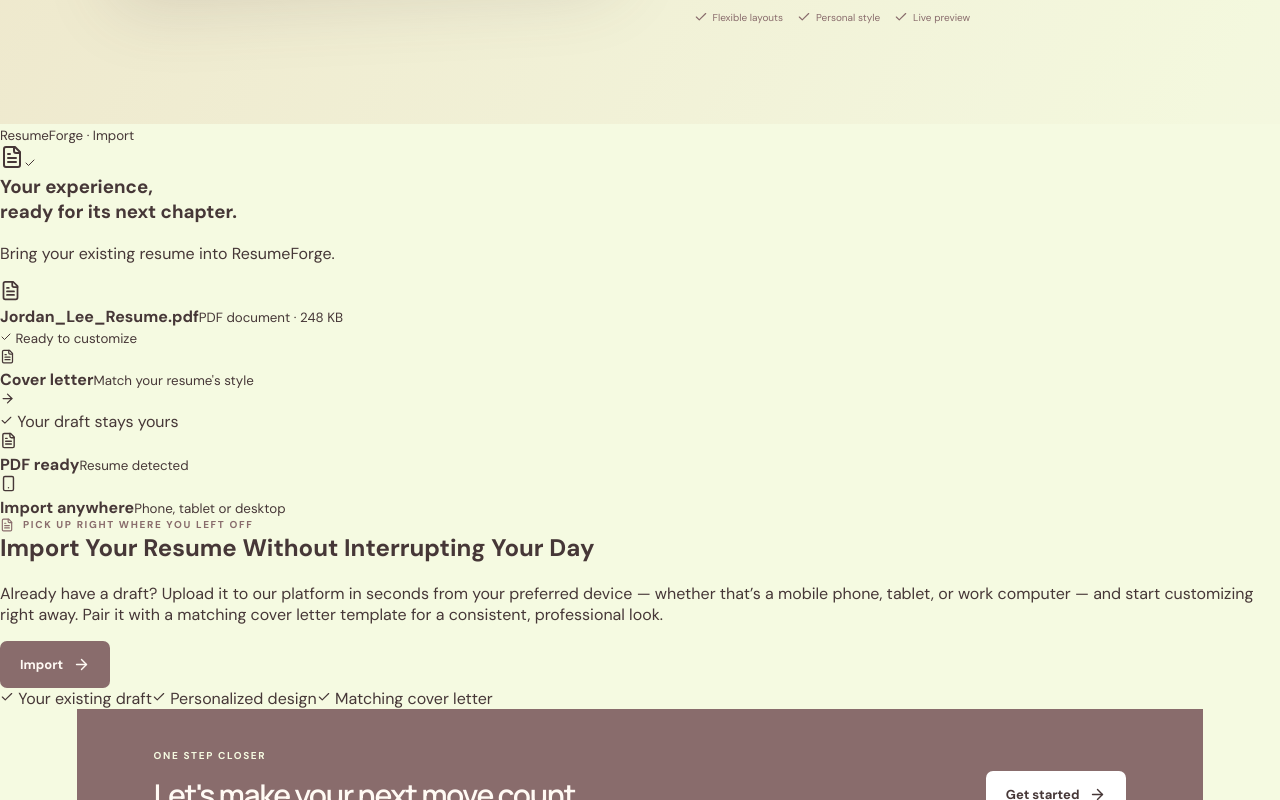
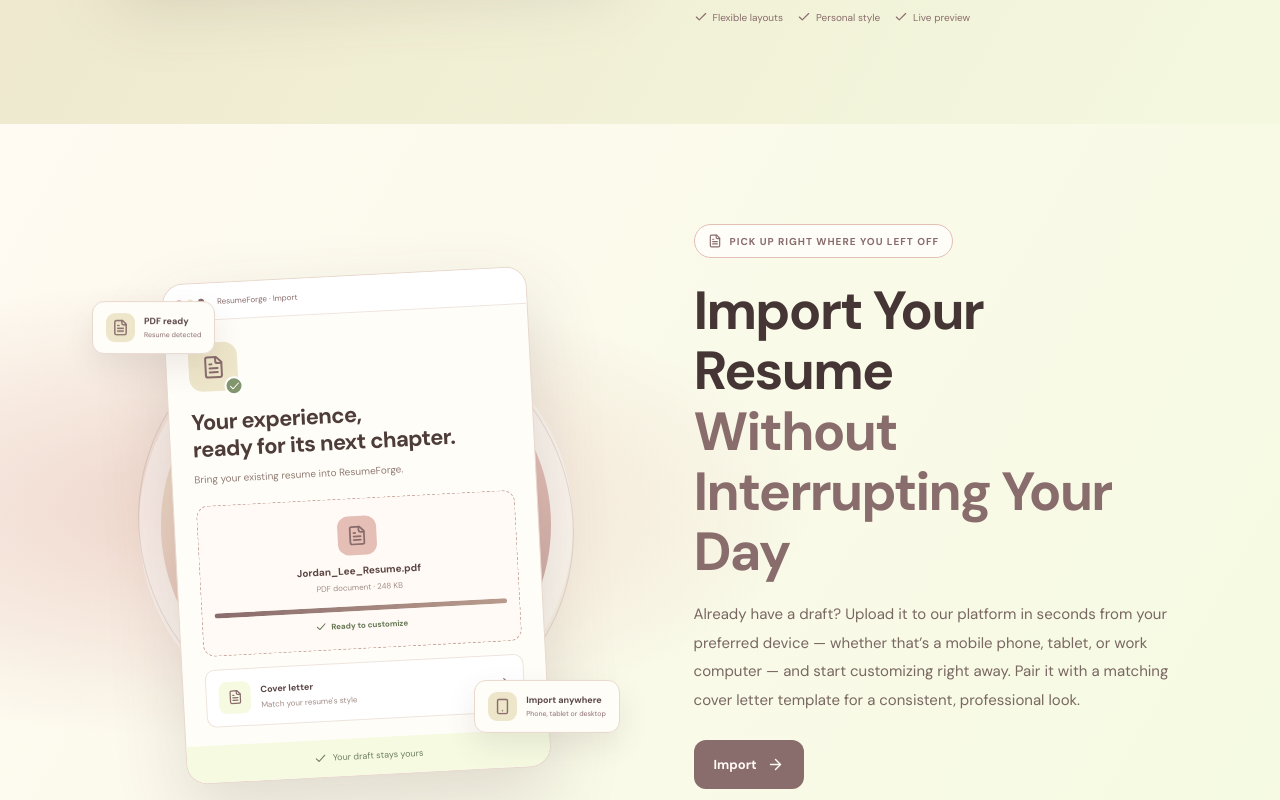
Before and after one commit to imsomya22092005-bot/Resumeforge, a React (Vite) app in the folder frontend/: page / in a window 1280 px wide. Shown: the part 5980-6780 px from the top of the page. Built offline with nearby package versions, Linux system fonts and the light colour scheme.

Commit message:
Style import resume section with animated upload illustration

```diff
--- a/frontend/src/style.css
+++ b/frontend/src/style.css
@@ -387,3 +387,46 @@ body{background:#F5FAE1;color:#463737}
 @media(max-width:900px){.customize-section{padding:75px 6%;gap:30px}.customize-visual{min-height:435px}.customize-editor-content{grid-template-columns:125px minmax(0,1fr);gap:9px}.customize-controls{padding:10px 7px}}
 @media(max-width:650px){.customize-section{grid-template-columns:1fr;padding:56px 6% 60px;gap:22px}.customize-visual{min-height:400px;order:0}.customize-copy{order:1}.customize-copy h2{font-size:36px;letter-spacing:-1px}.customize-copy>p{font-size:14px}.customize-editor-card{transform:none}.customize-editor-content{grid-template-columns:112px minmax(0,1fr);gap:8px;padding:9px}.customize-paper-head{padding:13px 9px}.customize-paper-head strong{font-size:17px}.customize-paper-body{padding:8px}.customize-float-one{left:-4px;top:8px}.customize-float-two{right:-4px;bottom:8px}.customize-float{padding:8px 9px}}
 @media(prefers-reduced-motion:reduce){.customize-float-one,.customize-float-two{animation:none}.customize-editor-card,.customize-glow{transition:none}.customize-visual:hover .customize-editor-card{transform:none}}
+
+/* Eighth homepage section: import an existing resume */
+.import-resume-section{position:relative;isolation:isolate;overflow:hidden;display:grid;grid-template-columns:minmax(0,1.03fr) minmax(0,.97fr);align-items:center;gap:clamp(38px,6vw,86px);padding:100px 7.5%;background:#fffaf2}
+.import-resume-section:before{content:"";position:absolute;z-index:-1;inset:0;background:radial-gradient(ellipse at 18% 48%,#E5BEB5a3 0%,transparent 39%),linear-gradient(120deg,#fffaf2 0%,#F5FAE1 100%)}
+.import-resume-visual{position:relative;min-height:490px;display:flex;align-items:center;justify-content:center;perspective:1100px}
+.import-resume-halo{position:absolute;width:390px;height:380px;border-radius:50%;background:linear-gradient(145deg,#EEE6CA 0%,#E5BEB5 55%,#896C6C 145%);opacity:.9;box-shadow:0 0 0 22px #fff7}
+.import-resume-device{position:relative;z-index:1;width:min(365px,90%);overflow:hidden;border:1px solid #e8d8ce;border-radius:21px;background:#fffdf8;box-shadow:0 30px 70px #5d45452b;transform:rotate(-3deg);transition:transform .45s ease,box-shadow .45s ease}
+.import-resume-visual:hover .import-resume-device{transform:rotate(0deg) translateY(-8px);box-shadow:0 38px 80px #5d454536}
+.import-device-top{display:flex;align-items:center;gap:5px;height:37px;padding:0 13px;border-bottom:1px solid #efe5de;background:#fff}
+.import-device-top>span{width:6px;height:6px;border-radius:50%;background:#E5BEB5}.import-device-top>span:nth-child(2){background:#EEE6CA}.import-device-top>span:nth-child(3){background:#896C6C}
+.import-device-top small{margin-left:8px;color:#896C6C;font-size:8px}
+.import-device-content{padding:22px 22px 18px}
+.import-upload-icon{position:relative;display:grid;place-items:center;width:49px;height:49px;border-radius:14px;background:#EEE6CA;color:#896C6C}
+.import-upload-icon>span{position:absolute;right:-5px;bottom:-5px;display:grid;place-items:center;width:19px;height:19px;border:2px solid #fff;border-radius:50%;background:#81966c;color:#fff}
+.import-device-content h3{margin:18px 0 8px;color:#4e3c39;font-size:22px;line-height:1.22;letter-spacing:-.6px}
+.import-device-content>p{margin:0;color:#907c75;font-size:10px;line-height:1.6}
+.import-drop-zone{margin-top:18px;padding:17px 12px;border:1px dashed #c9aaa0;border-radius:12px;background:#fffaf6;text-align:center}
+.import-file-icon{display:grid;place-items:center;width:39px;height:39px;margin:0 auto 9px;border-radius:11px;background:#E5BEB5;color:#896C6C}
+.import-drop-zone>strong{display:block;color:#5a4542;font-size:10px}.import-drop-zone>small{display:block;margin-top:5px;color:#a08d84;font-size:8px}
+.import-progress{height:5px;margin:14px 0 8px;overflow:hidden;border-radius:10px;background:#eee6df}.import-progress i{display:block;width:100%;height:100%;border-radius:10px;background:linear-gradient(90deg,#896C6C,#b99b8d)}
+.import-drop-zone>small.import-complete{display:flex;align-items:center;justify-content:center;gap:4px;color:#657653;font-weight:700}
+.import-file-row{display:flex;align-items:center;gap:10px;margin-top:13px;padding:12px;border:1px solid #eee4dc;border-radius:10px;background:#fff}
+.import-file-row>span{display:grid;place-items:center;width:32px;height:32px;border-radius:8px;background:#F5FAE1;color:#896C6C}
+.import-file-row>div{flex:1}.import-file-row strong{display:block;color:#594543;font-size:9px}.import-file-row small{display:block;margin-top:4px;color:#a08d84;font-size:8px}.import-file-row>svg{color:#896C6C}
+.import-device-footer{display:flex;align-items:center;justify-content:center;gap:6px;padding:12px;background:#F5FAE1;color:#71815f;font-size:9px}
+.import-floating-badge{position:absolute;z-index:2;display:flex;align-items:center;gap:9px;padding:11px 13px;border:1px solid #e8d8ce;border-radius:12px;background:#fffdf8;box-shadow:0 13px 30px #5d45451c;transition:transform .3s ease}
+.import-floating-badge>span{display:grid;place-items:center;width:29px;height:29px;border-radius:9px;background:#EEE6CA;color:#896C6C}
+.import-floating-badge strong{display:block;color:#594543;font-size:9px}.import-floating-badge small{display:block;margin-top:3px;color:#896C6C;font-size:7px}
+.import-badge-pdf{top:34px;left:-4px;animation:import-bob 4.5s ease-in-out infinite}
+.import-badge-device{right:-3px;bottom:36px;animation:import-bob 5s ease-in-out infinite reverse}
+.import-orbit-ring{position:absolute;width:440px;height:420px;border:1px solid #896C6C30;border-radius:50%;transform:rotate(28deg);pointer-events:none}
+.import-resume-copy{max-width:590px}
+.import-resume-copy .eyebrow{display:inline-flex;align-items:center;gap:8px;padding:9px 13px;border:1px solid #E5BEB5;border-radius:99px;background:#fffdf8;color:#896C6C;font-size:10px;letter-spacing:1px;font-weight:800}
+.import-resume-copy h2{margin:23px 0 18px;color:#453635;font-size:clamp(34px,4.2vw,54px);line-height:1.12;letter-spacing:-1.7px}
+.import-resume-copy h2 span{display:block;color:#896C6C}
+.import-resume-copy>p{margin:0;color:#796762;font-size:15px;line-height:1.9}
+.import-resume-cta{display:inline-flex;align-items:center;gap:10px;min-height:49px;margin-top:26px;border-radius:12px}
+.import-resume-trust{display:flex;flex-wrap:wrap;gap:14px;margin-top:23px}
+.import-resume-trust span{display:flex;align-items:center;gap:5px;color:#896C6C;font-size:10px}
+@keyframes import-bob{0%,100%{translate:0 0}50%{translate:0 -8px}}
+@media(max-width:900px){.import-resume-section{padding:75px 6%;gap:30px}.import-resume-visual{min-height:435px}}
+@media(max-width:650px){.import-resume-section{grid-template-columns:1fr;padding:56px 6% 60px;gap:22px}.import-resume-visual{min-height:410px;order:0}.import-resume-copy{order:1}.import-resume-copy h2{font-size:36px;letter-spacing:-1px}.import-resume-copy>p{font-size:14px}.import-resume-device{transform:none}.import-badge-pdf{left:-4px;top:8px}.import-badge-device{right:-4px;bottom:8px}.import-floating-badge{padding:8px 9px}.import-orbit-ring{width:330px;height:350px}}
+@media(prefers-reduced-motion:reduce){.import-badge-pdf,.import-badge-device{animation:none}.import-resume-device{transition:none}.import-resume-visual:hover .import-resume-device{transform:none}}
```
